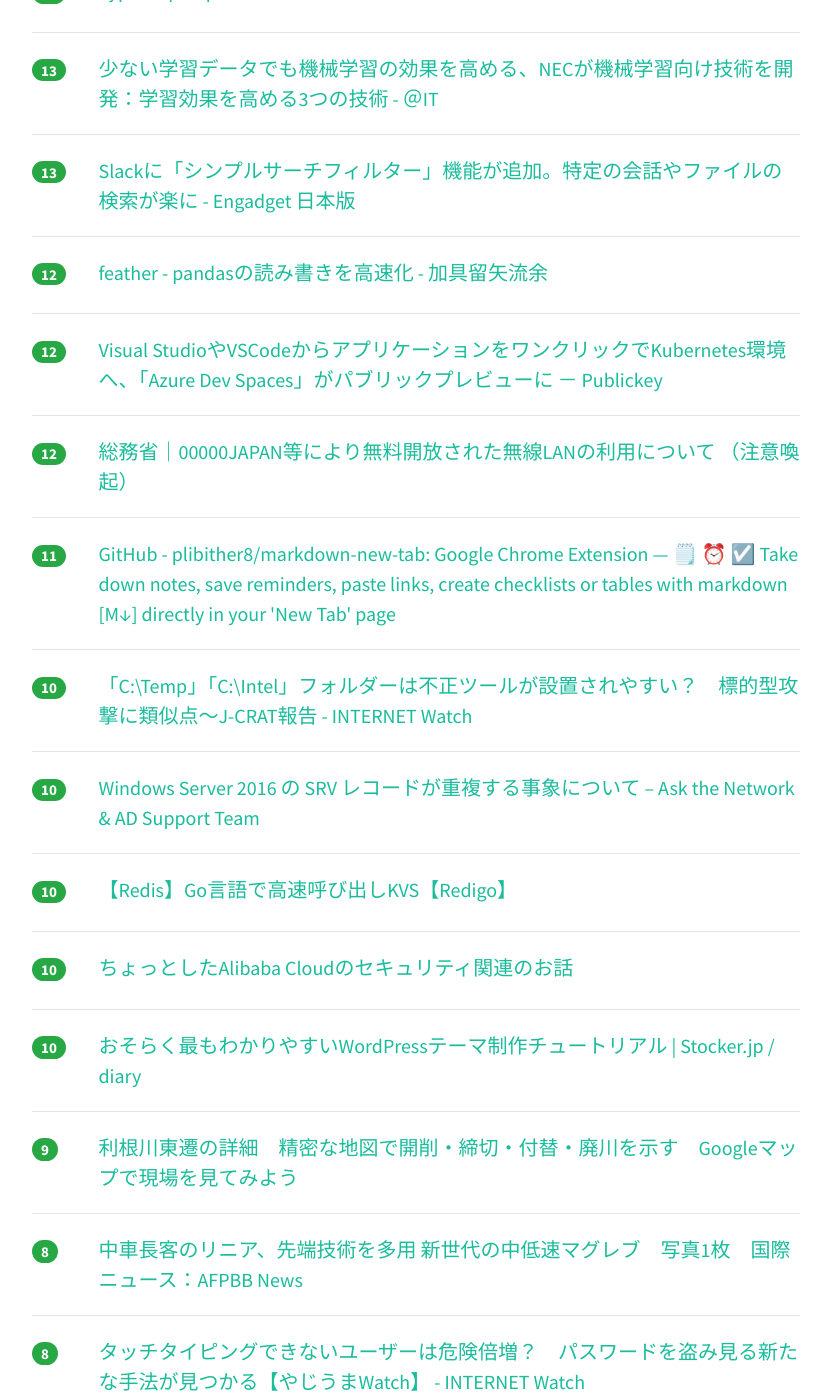
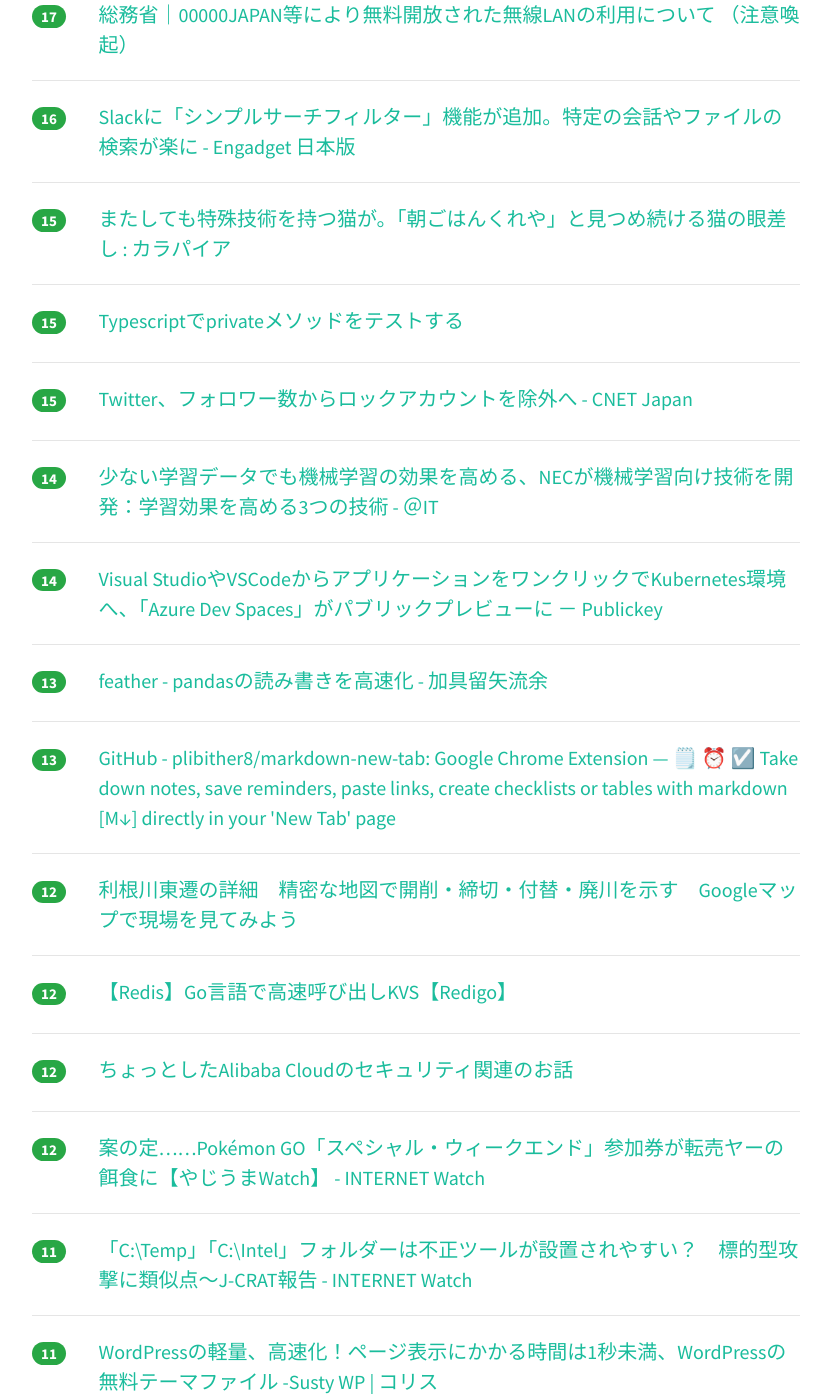
Before and after one commit to yatta47/hatena-matome-site, a Jekyll site: the page built from _posts/2018-07-12-hatena.md, in a window 1280 px wide and 1400 px high, scrolled down 2049 px. Shown: the whole window, without its empty margins (224-1054 px from the left). Built offline with Jekyll 4.4.1, drawn with Linux system fonts in a browser that asks for light colours; nearby versions of some CDN libraries; some of the changed text lies outside the part shown.

Commit message:
Updated 2018-07-12

```diff
--- a/_posts/2018-07-12-hatena.md
+++ b/_posts/2018-07-12-hatena.md
@@ -1,84 +1,104 @@
 ---
 layout: post
 title:  "2018-07-12 はてぶIT"
-date:   2018-07-12 11:02:54
+date:   2018-07-12 12:02:34
 tags: [it-hotentry]
 ---
-43 件のデータあり
+51 件のデータあり
 
 <hr><div class="row">
-<div class="col-1"><span class="badge badge-pill badge-success h2">139</span></div>
+<div class="col-1"><span class="badge badge-pill badge-success h2">205</span></div>
+<div class="col-11"><a href='https://rirekisho.yagish.jp/' target='_blank'>ブラウザでつくれる履歴書「yagish（ヤギッシュ）」</a></div>
+</div>
+<hr>
+<div class="row">
+<div class="col-1"><span class="badge badge-pill badge-success h2">158</span></div>
 <div class="col-11"><a href='https://pc.watch.impress.co.jp/docs/news/1131933.html' target='_blank'>予言から80年以上実在が証明できなかった“幻の粒子”「マヨラナ粒子」が発見 ～より安定動作する「トポロジカル量子コンピュータ」の実現につながる一歩 - PC Watch</a></div>
 </div>
 <hr>
 <div class="row">
-<div class="col-1"><span class="badge badge-pill badge-success h2">138</span></div>
-<div class="col-11"><a href='https://rirekisho.yagish.jp/' target='_blank'>ブラウザでつくれる履歴書「yagish（ヤギッシュ）」</a></div>
-</div>
-<hr>
-<div class="row">
-<div class="col-1"><span class="badge badge-pill badge-success h2">98</span></div>
+<div class="col-1"><span class="badge badge-pill badge-success h2">129</span></div>
 <div class="col-11"><a href='http://www.itmedia.co.jp/news/articles/1807/11/news127.html' target='_blank'>AIが魚種を見分けるアプリ「フィッシュ」　約300万点の写真を人力でタグ付けて学習 - ITmedia NEWS</a></div>
 </div>
 <hr>
 <div class="row">
-<div class="col-1"><span class="badge badge-pill badge-success h2">69</span></div>
+<div class="col-1"><span class="badge badge-pill badge-success h2">94</span></div>
 <div class="col-11"><a href='https://webtan.impress.co.jp/e/2018/07/12/29144' target='_blank'>Webサイトリニューアルの7ステップと、よりよいサイトを作るための「要件定義」の勘所 | 【レポート】Web担当者Forumミーティング 2018 Spring | Web担当者Forum</a></div>
 </div>
 <hr>
 <div class="row">
-<div class="col-1"><span class="badge badge-pill badge-success h2">66</span></div>
+<div class="col-1"><span class="badge badge-pill badge-success h2">74</span></div>
 <div class="col-11"><a href='https://myuon.github.io/posts/how-far-can-static-analysis-go/' target='_blank'>静的解析の限界、現実世界との境界 - The curse of λ</a></div>
 </div>
 <hr>
 <div class="row">
-<div class="col-1"><span class="badge badge-pill badge-success h2">38</span></div>
+<div class="col-1"><span class="badge badge-pill badge-success h2">56</span></div>
 <div class="col-11"><a href='https://www.m15s.jp/entry/2018/07/11/190000' target='_blank'>まずシステム開発なしで1つ売ってみよう - Midland Incubators</a></div>
 </div>
 <hr>
 <div class="row">
-<div class="col-1"><span class="badge badge-pill badge-success h2">37</span></div>
+<div class="col-1"><span class="badge badge-pill badge-success h2">42</span></div>
+<div class="col-11"><a href='https://note.mu/hecateball/n/nc26689bc6379' target='_blank'>結構前に楽天株式会社を退職していました｜hecateball｜note</a></div>
+</div>
+<hr>
+<div class="row">
+<div class="col-1"><span class="badge badge-pill badge-success h2">39</span></div>
 <div class="col-11"><a href='https://jp.techcrunch.com/2018/07/11/dely/' target='_blank'>新生delyはこれから、モノを売り、1兆円企業をめざす | TechCrunch Japan</a></div>
 </div>
 <hr>
 <div class="row">
 <div class="col-1"><span class="badge badge-pill badge-success h2">34</span></div>
-<div class="col-11"><a href='https://note.mu/hecateball/n/nc26689bc6379' target='_blank'>結構前に楽天株式会社を退職していました｜hecateball｜note</a></div>
-</div>
-<hr>
-<div class="row">
-<div class="col-1"><span class="badge badge-pill badge-success h2">33</span></div>
 <div class="col-11"><a href='http://yonosuke.net/eguchi/archives/8703' target='_blank'>悪いデザインは人を苦しめます – 江口某の不如意研究室</a></div>
 </div>
 <hr>
 <div class="row">
-<div class="col-1"><span class="badge badge-pill badge-success h2">29</span></div>
+<div class="col-1"><span class="badge badge-pill badge-success h2">30</span></div>
 <div class="col-11"><a href='https://qiita.com/reflet/items/89ff50c991168adb3a9b' target='_blank'>dockerでE2Eテスト環境を構築 (python3 + selenium)</a></div>
 </div>
 <hr>
 <div class="row">
-<div class="col-1"><span class="badge badge-pill badge-success h2">23</span></div>
+<div class="col-1"><span class="badge badge-pill badge-success h2">24</span></div>
 <div class="col-11"><a href='https://pc.watch.impress.co.jp/docs/news/1132451.html' target='_blank'>Surface Goの追加で国内のシリーズ売上を1.5倍にする、と日本マイクロソフト平野社長 - PC Watch</a></div>
 </div>
 <hr>
 <div class="row">
-<div class="col-1"><span class="badge badge-pill badge-success h2">19</span></div>
+<div class="col-1"><span class="badge badge-pill badge-success h2">24</span></div>
+<div class="col-11"><a href='http://blog.howtelevision.co.jp/entry/2018/07/11/120000' target='_blank'>リモートワークをやってみてわかったメリット・デメリットと制度化に必要な工夫 - ハウテレビジョン開発者ブログ</a></div>
+</div>
+<hr>
+<div class="row">
+<div class="col-1"><span class="badge badge-pill badge-success h2">22</span></div>
 <div class="col-11"><a href='http://sem-cafe.jp/blog20180711' target='_blank'>そろそろ広告運用ばっかりやってるわけにもいかないここらで一旦落ち着きたくて、今のAdWordsの大事なところまとめた | SEM従事者のためのコミュニティ｜SEMカフェ</a></div>
 </div>
 <hr>
 <div class="row">
-<div class="col-1"><span class="badge badge-pill badge-success h2">19</span></div>
-<div class="col-11"><a href='http://blog.howtelevision.co.jp/entry/2018/07/11/120000' target='_blank'>リモートワークをやってみてわかったメリット・デメリットと制度化に必要な工夫 - ハウテレビジョン開発者ブログ</a></div>
+<div class="col-1"><span class="badge badge-pill badge-success h2">18</span></div>
+<div class="col-11"><a href='https://chy72.hatenablog.com/entry/2018/07/12/005734' target='_blank'>ツイキャスエンジニアインターンシップ2018応募前チャレンジでランキング1位を取った - (/^^)/⌒●~*$ a(){ a|a& };a</a></div>
 </div>
 <hr>
 <div class="row">
-<div class="col-1"><span class="badge badge-pill badge-success h2">17</span></div>
-<div class="col-11"><a href='https://chy72.hatenablog.com/entry/2018/07/12/005734' target='_blank'>ツイキャスエンジニアインターンシップ2018応募前チャレンジでランキング1位を取った - (/^^)/⌒●~*$ a(){ a|a& };a</a></div>
+<div class="col-1"><span class="badge badge-pill badge-success h2">18</span></div>
+<div class="col-11"><a href='https://stocker.jp/diary/wordpress-tutorial/' target='_blank'>おそらく最もわかりやすいWordPressテーマ制作チュートリアル | Stocker.jp / diary</a></div>
+</div>
+<hr>
+<div class="row">
+<div class="col-1"><span class="badge badge-pill badge-success h2">18</span></div>
+<div class="col-11"><a href='https://dev.classmethod.jp/cloud/aws/elastic-file-system-ga-in-tokyo/' target='_blank'>ついにきた！EFS（Elastic File System）が東京リージョンで利用可能になりました！ ｜ Developers.IO</a></div>
 </div>
 <hr>
 <div class="row">
 <div class="col-1"><span class="badge badge-pill badge-success h2">17</span></div>
 <div class="col-11"><a href='http://www.itmedia.co.jp/mobile/articles/1807/11/news123.html' target='_blank'>Appleが大手キャリアに“不公正な取引”を強制した疑い　公取委が公表 - ITmedia Mobile</a></div>
+</div>
+<hr>
+<div class="row">
+<div class="col-1"><span class="badge badge-pill badge-success h2">17</span></div>
+<div class="col-11"><a href='http://www.soumu.go.jp/menu_kyotsuu/important/kinkyu01_000125120.html' target='_blank'>総務省｜00000JAPAN等により無料開放された無線LANの利用について （注意喚起）</a></div>
+</div>
+<hr>
+<div class="row">
+<div class="col-1"><span class="badge badge-pill badge-success h2">16</span></div>
+<div class="col-11"><a href='https://japanese.engadget.com/2018/07/10/slack/' target='_blank'>Slackに「シンプルサーチフィルター」機能が追加。特定の会話やファイルの検索が楽に - Engadget 日本版</a></div>
 </div>
 <hr>
 <div class="row">
@@ -88,47 +108,67 @@ tags: [it-hotentry]
 <hr>
 <div class="row">
 <div class="col-1"><span class="badge badge-pill badge-success h2">15</span></div>
+<div class="col-11"><a href='https://qiita.com/hitochan777/items/f68e77f13becd24e2691' target='_blank'>Typescriptでprivateメソッドをテストする</a></div>
+</div>
+<hr>
+<div class="row">
+<div class="col-1"><span class="badge badge-pill badge-success h2">15</span></div>
 <div class="col-11"><a href='https://japan.cnet.com/article/35122352/' target='_blank'>Twitter、フォロワー数からロックアカウントを除外へ - CNET Japan</a></div>
 </div>
 <hr>
 <div class="row">
 <div class="col-1"><span class="badge badge-pill badge-success h2">14</span></div>
-<div class="col-11"><a href='https://qiita.com/hitochan777/items/f68e77f13becd24e2691' target='_blank'>Typescriptでprivateメソッドをテストする</a></div>
+<div class="col-11"><a href='http://www.atmarkit.co.jp/ait/articles/1807/11/news071.html' target='_blank'>少ない学習データでも機械学習の効果を高める、NECが機械学習向け技術を開発：学習効果を高める3つの技術 - ＠IT</a></div>
+</div>
+<hr>
+<div class="row">
+<div class="col-1"><span class="badge badge-pill badge-success h2">14</span></div>
+<div class="col-11"><a href='https://www.publickey1.jp/blog/18/visual_studiovscodekubernetesazure_dev_spaces.html' target='_blank'>Visual StudioやVSCodeからアプリケーションをワンクリックでKubernetes環境へ、「Azure Dev Spaces」がパブリックプレビューに － Publickey</a></div>
 </div>
 <hr>
 <div class="row">
 <div class="col-1"><span class="badge badge-pill badge-success h2">13</span></div>
-<div class="col-11"><a href='http://www.atmarkit.co.jp/ait/articles/1807/11/news071.html' target='_blank'>少ない学習データでも機械学習の効果を高める、NECが機械学習向け技術を開発：学習効果を高める3つの技術 - ＠IT</a></div>
+<div class="col-11"><a href='https://mikebird28.hatenablog.jp/entry/2018/05/12/213740' target='_blank'>feather - pandasの読み書きを高速化 - 加具留矢流余</a></div>
 </div>
 <hr>
 <div class="row">
 <div class="col-1"><span class="badge badge-pill badge-success h2">13</span></div>
-<div class="col-11"><a href='https://japanese.engadget.com/2018/07/10/slack/' target='_blank'>Slackに「シンプルサーチフィルター」機能が追加。特定の会話やファイルの検索が楽に - Engadget 日本版</a></div>
+<div class="col-11"><a href='https://github.com/plibither8/markdown-new-tab' target='_blank'>GitHub - plibither8/markdown-new-tab: Google Chrome Extension — 🗒️ ⏰ ☑️ Take down notes, save reminders, paste links, create checklists or tables with markdown [M↓] directly in your 'New Tab' page</a></div>
 </div>
 <hr>
 <div class="row">
 <div class="col-1"><span class="badge badge-pill badge-success h2">12</span></div>
-<div class="col-11"><a href='https://mikebird28.hatenablog.jp/entry/2018/05/12/213740' target='_blank'>feather - pandasの読み書きを高速化 - 加具留矢流余</a></div>
+<div class="col-11"><a href='http://www.geocities.jp/yamakatsusan00/keiido_tonegawa.html' target='_blank'>利根川東遷の詳細　精密な地図で開削・締切・付替・廃川を示す　Googleマップで現場を見てみよう</a></div>
 </div>
 <hr>
 <div class="row">
 <div class="col-1"><span class="badge badge-pill badge-success h2">12</span></div>
-<div class="col-11"><a href='https://www.publickey1.jp/blog/18/visual_studiovscodekubernetesazure_dev_spaces.html' target='_blank'>Visual StudioやVSCodeからアプリケーションをワンクリックでKubernetes環境へ、「Azure Dev Spaces」がパブリックプレビューに － Publickey</a></div>
+<div class="col-11"><a href='https://qiita.com/chan-p/items/5c5e7cc1e966f8a90422' target='_blank'>【Redis】Go言語で高速呼び出しKVS【Redigo】</a></div>
 </div>
 <hr>
 <div class="row">
 <div class="col-1"><span class="badge badge-pill badge-success h2">12</span></div>
-<div class="col-11"><a href='http://www.soumu.go.jp/menu_kyotsuu/important/kinkyu01_000125120.html' target='_blank'>総務省｜00000JAPAN等により無料開放された無線LANの利用について （注意喚起）</a></div>
+<div class="col-11"><a href='https://www.slideshare.net/binbinqiu1/alibaba-cloud-105299034' target='_blank'>ちょっとしたAlibaba Cloudのセキュリティ関連のお話</a></div>
+</div>
+<hr>
+<div class="row">
+<div class="col-1"><span class="badge badge-pill badge-success h2">12</span></div>
+<div class="col-11"><a href='https://internet.watch.impress.co.jp/docs/yajiuma/1132476.html' target='_blank'>案の定……Pokémon GO「スペシャル・ウィークエンド」参加券が転売ヤーの餌食に【やじうまWatch】 - INTERNET Watch</a></div>
 </div>
 <hr>
 <div class="row">
 <div class="col-1"><span class="badge badge-pill badge-success h2">11</span></div>
-<div class="col-11"><a href='https://github.com/plibither8/markdown-new-tab' target='_blank'>GitHub - plibither8/markdown-new-tab: Google Chrome Extension — 🗒️ ⏰ ☑️ Take down notes, save reminders, paste links, create checklists or tables with markdown [M↓] directly in your 'New Tab' page</a></div>
+<div class="col-11"><a href='https://internet.watch.impress.co.jp/docs/news/1132436.html' target='_blank'>「C:\Temp」「C:\Intel」フォルダーは不正ツールが設置されやすい？　標的型攻撃に類似点～J-CRAT報告 - INTERNET Watch</a></div>
+</div>
+<hr>
+<div class="row">
+<div class="col-1"><span class="badge badge-pill badge-success h2">11</span></div>
+<div class="col-11"><a href='https://coliss.com/articles/blog/wordpress/wordpress-theme-susty.html' target='_blank'>WordPressの軽量、高速化！ページ表示にかかる時間は1秒未満、WordPressの無料テーマファイル -Susty WP | コリス</a></div>
 </div>
 <hr>
 <div class="row">
 <div class="col-1"><span class="badge badge-pill badge-success h2">10</span></div>
-<div class="col-11"><a href='https://internet.watch.impress.co.jp/docs/news/1132436.html' target='_blank'>「C:\Temp」「C:\Intel」フォルダーは不正ツールが設置されやすい？　標的型攻撃に類似点～J-CRAT報告 - INTERNET Watch</a></div>
+<div class="col-11"><a href='https://k-tai.watch.impress.co.jp/docs/news/1131943.html' target='_blank'>INFOBARが現代の技術で甦る、「INFOBAR xv」LTEケータイで2018年秋発売 - ケータイ Watch</a></div>
 </div>
 <hr>
 <div class="row">
@@ -138,27 +178,27 @@ tags: [it-hotentry]
 <hr>
 <div class="row">
 <div class="col-1"><span class="badge badge-pill badge-success h2">10</span></div>
-<div class="col-11"><a href='https://qiita.com/chan-p/items/5c5e7cc1e966f8a90422' target='_blank'>【Redis】Go言語で高速呼び出しKVS【Redigo】</a></div>
+<div class="col-11"><a href='http://www.afpbb.com/articles/-/3182072' target='_blank'>中車長客のリニア、先端技術を多用 新世代の中低速マグレブ　写真1枚　国際ニュース：AFPBB News</a></div>
 </div>
 <hr>
 <div class="row">
 <div class="col-1"><span class="badge badge-pill badge-success h2">10</span></div>
-<div class="col-11"><a href='https://www.slideshare.net/binbinqiu1/alibaba-cloud-105299034' target='_blank'>ちょっとしたAlibaba Cloudのセキュリティ関連のお話</a></div>
+<div class="col-11"><a href='http://techblog.lclco.com/entry/2018/07/12/080000' target='_blank'>輪読会がうまく回りはじめた話 - LCL Engineers' Blog</a></div>
 </div>
 <hr>
 <div class="row">
 <div class="col-1"><span class="badge badge-pill badge-success h2">10</span></div>
-<div class="col-11"><a href='https://stocker.jp/diary/wordpress-tutorial/' target='_blank'>おそらく最もわかりやすいWordPressテーマ制作チュートリアル | Stocker.jp / diary</a></div>
+<div class="col-11"><a href='http://neue.cc/2018/07/12_567.html' target='_blank'>neue cc - UniTask - Unity + async/awaitの完全でハイパフォーマンスな統合</a></div>
+</div>
+<hr>
+<div class="row">
+<div class="col-1"><span class="badge badge-pill badge-success h2">10</span></div>
+<div class="col-11"><a href='https://webtan.impress.co.jp/e/2018/07/12/29700' target='_blank'>あなたのサイトは大丈夫？ 待ったなしのChrome 68対策、安全性向上にはWAFも有効 | Web担当者Forum</a></div>
 </div>
 <hr>
 <div class="row">
 <div class="col-1"><span class="badge badge-pill badge-success h2">9</span></div>
-<div class="col-11"><a href='http://www.geocities.jp/yamakatsusan00/keiido_tonegawa.html' target='_blank'>利根川東遷の詳細　精密な地図で開削・締切・付替・廃川を示す　Googleマップで現場を見てみよう</a></div>
-</div>
-<hr>
-<div class="row">
-<div class="col-1"><span class="badge badge-pill badge-success h2">8</span></div>
-<div class="col-11"><a href='http://www.afpbb.com/articles/-/3182072' target='_blank'>中車長客のリニア、先端技術を多用 新世代の中低速マグレブ　写真1枚　国際ニュース：AFPBB News</a></div>
+<div class="col-11"><a href='http://www.itmedia.co.jp/mobile/articles/1807/12/news052.html' target='_blank'>楽天のMNO参入は「脅威」「エコシステムの競争に」　ドコモ吉澤社長インタビュー (1/2) - ITmedia Mobile</a></div>
 </div>
 <hr>
 <div class="row">
@@ -168,12 +208,22 @@ tags: [it-hotentry]
 <hr>
 <div class="row">
 <div class="col-1"><span class="badge badge-pill badge-success h2">8</span></div>
-<div class="col-11"><a href='https://webtan.impress.co.jp/e/2018/07/12/29700' target='_blank'>あなたのサイトは大丈夫？ 待ったなしのChrome 68対策、安全性向上にはWAFも有効 | Web担当者Forum</a></div>
+<div class="col-11"><a href='http://www.itmedia.co.jp/news/articles/1807/12/news049.html' target='_blank'>寝苦しい夏の夜に　デロンギが作った“風変わり”な扇風機 (1/3) - ITmedia NEWS</a></div>
 </div>
 <hr>
 <div class="row">
 <div class="col-1"><span class="badge badge-pill badge-success h2">7</span></div>
-<div class="col-11"><a href='http://techblog.lclco.com/entry/2018/07/12/080000' target='_blank'>輪読会がうまく回りはじめた話 - LCL Engineers' Blog</a></div>
+<div class="col-11"><a href='https://benchmark-driver.github.io/' target='_blank'>benchmark-driver</a></div>
+</div>
+<hr>
+<div class="row">
+<div class="col-1"><span class="badge badge-pill badge-success h2">7</span></div>
+<div class="col-11"><a href='https://japan.cnet.com/article/35122353/' target='_blank'>Uberの最高人材活用責任者が辞任--人種差別問題の調査のさなか - CNET Japan</a></div>
+</div>
+<hr>
+<div class="row">
+<div class="col-1"><span class="badge badge-pill badge-success h2">7</span></div>
+<div class="col-11"><a href='https://forest.watch.impress.co.jp/docs/serial/yajiuma/1132464.html' target='_blank'>1132464.html</a></div>
 </div>
 <hr>
 <div class="row">
@@ -183,41 +233,31 @@ tags: [it-hotentry]
 <hr>
 <div class="row">
 <div class="col-1"><span class="badge badge-pill badge-success h2">6</span></div>
-<div class="col-11"><a href='https://benchmark-driver.github.io/' target='_blank'>benchmark-driver</a></div>
-</div>
-<hr>
-<div class="row">
-<div class="col-1"><span class="badge badge-pill badge-success h2">6</span></div>
 <div class="col-11"><a href='https://jp.techcrunch.com/2018/07/12/youtube-tv-goes-down-during-the-world-cup/' target='_blank'>W杯中継でYouTube TVが40分ダウン――クロアチア・イングランド戦アディショナルタイムに復活 | TechCrunch Japan</a></div>
 </div>
 <hr>
 <div class="row">
 <div class="col-1"><span class="badge badge-pill badge-success h2">6</span></div>
-<div class="col-11"><a href='https://japan.cnet.com/article/35122353/' target='_blank'>Uberの最高人材活用責任者が辞任--人種差別問題の調査のさなか - CNET Japan</a></div>
+<div class="col-11"><a href='https://github.com/ory/oathkeeper' target='_blank'>GitHub - ory/oathkeeper: A cloud native Identity & Access Proxy (IAP) which authenticates and authorizes incoming HTTP requests. Inspired by the BeyondCorp / Zero Trust white paper. Written in Go.</a></div>
 </div>
 <hr>
 <div class="row">
 <div class="col-1"><span class="badge badge-pill badge-success h2">6</span></div>
-<div class="col-11"><a href='https://forest.watch.impress.co.jp/docs/serial/yajiuma/1132464.html' target='_blank'>1132464.html</a></div>
+<div class="col-11"><a href='http://news.kddi.com/kddi/corporate/newsrelease/2018/07/12/3265.html' target='_blank'>INFOBAR15周年モデル、「INFOBAR xv」を2018年秋に発売決定 | 2018年 | KDDI株式会社</a></div>
 </div>
 <hr>
 <div class="row">
-<div class="col-1"><span class="badge badge-pill badge-success h2">5</span></div>
-<div class="col-11"><a href='https://github.com/ory/oathkeeper' target='_blank'>GitHub - ory/oathkeeper: A cloud native Identity & Access Proxy (IAP) which authenticates and authorizes incoming HTTP requests. Inspired by the BeyondCorp / Zero Trust white paper. Written in Go.</a></div>
+<div class="col-1"><span class="badge badge-pill badge-success h2">4</span></div>
+<div class="col-11"><a href='http://blog.nicovideo.jp/niconews/80407.html' target='_blank'>【ユーザー生放送】タイムシフトが新配信システムに対応しました|ニコニコインフォ</a></div>
 </div>
 <hr>
 <div class="row">
-<div class="col-1"><span class="badge badge-pill badge-success h2">3</span></div>
-<div class="col-11"><a href='https://dev.classmethod.jp/cloud/aws/elastic-file-system-ga-in-tokyo/' target='_blank'>ついにきた！EFS（Elastic File System）が東京リージョンで利用可能になりました！ ｜ Developers.IO</a></div>
+<div class="col-1"><span class="badge badge-pill badge-success h2">1</span></div>
+<div class="col-11"><a href='https://japanese.engadget.com/2018/07/11/au-infobar-3-xv/' target='_blank'>au INFOBARに3年ぶり新モデル「xv」　初代を洗練し復刻 - Engadget 日本版</a></div>
 </div>
 <hr>
 <div class="row">
-<div class="col-1"><span class="badge badge-pill badge-success h2">3</span></div>
-<div class="col-11"><a href='http://neue.cc/2018/07/12_567.html' target='_blank'>neue cc - UniTask - Unity + async/awaitの完全でハイパフォーマンスな統合</a></div>
+<div class="col-1"><span class="badge badge-pill badge-success h2">0</span></div>
+<div class="col-11"><a href='https://www.gizmodo.jp/2018/07/infobar-xv-0712.html' target='_blank'>帰ってきたぞ！僕らのINFOBARが！ | ギズモード・ジャパン</a></div>
 </div>
 <hr>
-<div class="row">
-<div class="col-1"><span class="badge badge-pill badge-success h2">3</span></div>
-<div class="col-11"><a href='https://internet.watch.impress.co.jp/docs/yajiuma/1132476.html' target='_blank'>案の定……Pokémon GO「スペシャル・ウィークエンド」参加券が転売ヤーの餌食に【やじうまWatch】 - INTERNET Watch</a></div>
-</div>
-<hr>
```
